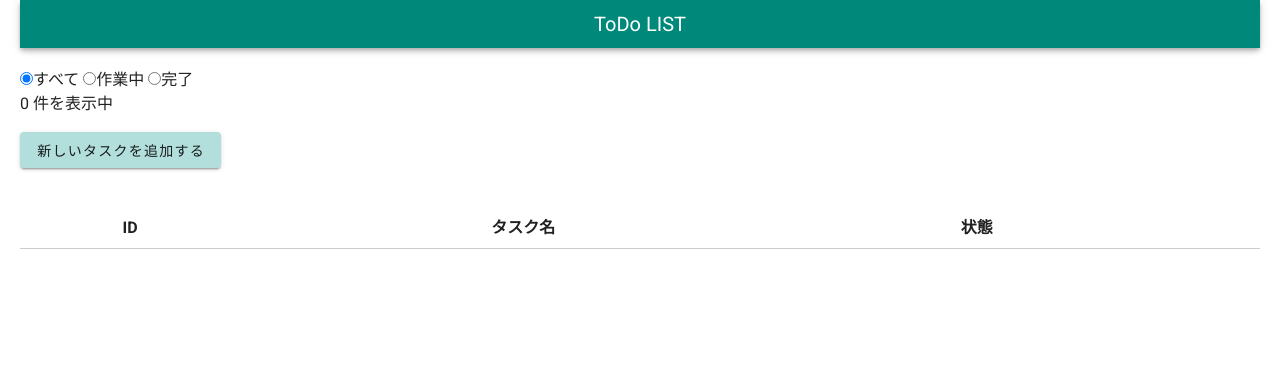
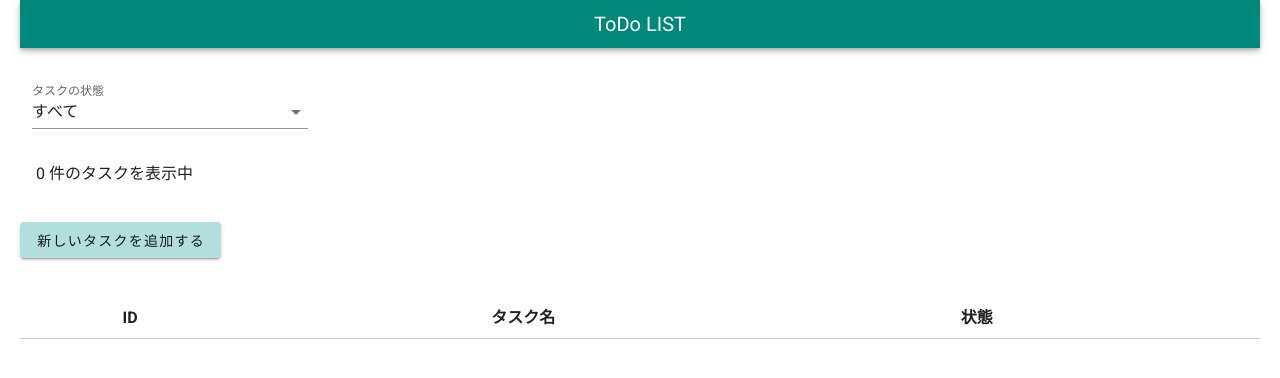
Before and after one commit to Sanami0930/vue_todo_list, a plain HTML site: page index.html in a window 1280 px wide. Drawn offline with nearby package versions, Linux system fonts and the light colour scheme.

Commit message:
タスクの絞り込みをラジオボタンからセレクトボックスに変更

```diff
--- a/index.html
+++ b/index.html
@@ -22,28 +22,36 @@
 
             <div>
                 <!-- タスクの絞り込み -->
-                <label v-for="label in options">
-                    <input type="radio" v-model="current" v-bind:value="label.value">{{ label.label }}
-                </label>
-                <br>
-                <p>{{ computedTodos.length }} 件を表示中</p>
+                <v-col class="d-flex" cols="12" sm="6" style="width: 300px;">
+                    <v-select
+                        :items="options"
+                        name="label"
+                        v-model="current"
+                        item-text="label"
+                        v-bind:value="options.value"
+                        label="タスクの状態"
+                    >
+                        {{ options.label }}
+                    </v-select>
+                </v-col>
+                <p>　{{ computedTodos.length }} 件のタスクを表示中</p>
             </div>
 
             <!-- 新しいタスクを追加する -->
-            <div style="margin-bottom: 40px;">
-                <v-btn color = "teal lighten-4" @click ="addConfirm">新しいタスクを追加する</v-btn>
+            <div style="margin: 20px 0px 40px 0px;">
+                <v-btn color="teal lighten-4" @click="addConfirm">新しいタスクを追加する</v-btn>
                 <v-dialog v-model="addDialog" max-width="500">
                     <v-card>
                         <v-card-title class="headline">新しいタスクを追加</v-card-title>
                         <v-form ref="form" @submit.stop.prevent="doAdd">
                             <v-container>
                                 <v-text-field
-                                    v-model = "task"
+                                    v-model="task"
                                     :rules="rules"
                                     :counter="25"
                                     label="タスク名"
-                                    hint ="最大25文字入力できます。"
-                                    placeholder ="タスク名を入力してください。"
+                                    hint="最大25文字入力できます。"
+                                    placeholder="タスク名を入力してください。"
                                     autofocus
                                     @keyup.native.enter="task && submit(doAdd)"
                                 >
```
